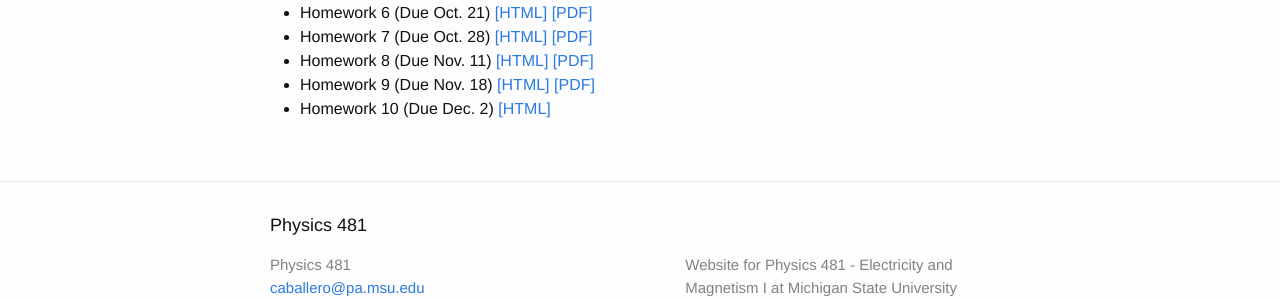
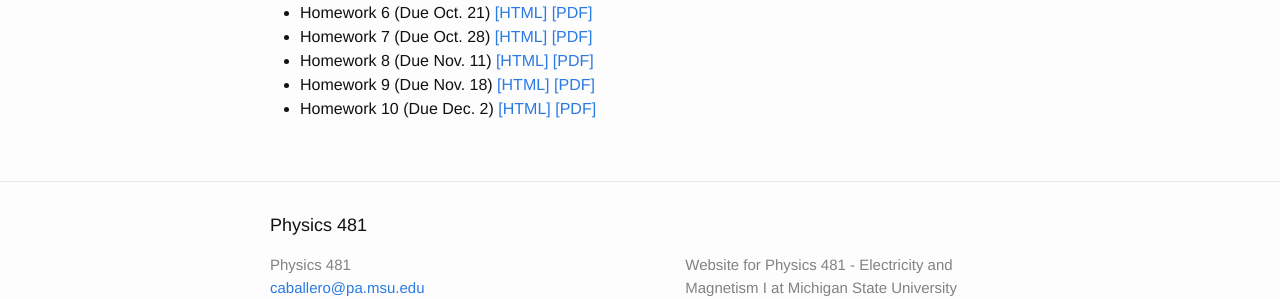
Before and after one commit to dannycab/phy481msu, a Jekyll site: the page built from assignments/list_of_assignments.md, in a window 1280 px wide. Shown: the part 283-582 px from the top of the page. Built offline with Jekyll 4.4.1, drawn with Linux system fonts in a browser that asks for light colours.

Commit message:
updated list

```diff
--- a/assignments/list_of_assignments.md
+++ b/assignments/list_of_assignments.md
@@ -13,4 +13,4 @@ permalink: ./assignments/index.html
 * Homework 7 (Due Oct. 28) [[HTML]](./homework7.html) [[PDF]](./homework7.pdf)
 * Homework 8 (Due Nov. 11) [[HTML]](./homework8.html) [[PDF]](./homework8.pdf)
 * Homework 9 (Due Nov. 18) [[HTML]](./homework9.html) [[PDF]](./homework9.pdf)
-* Homework 10 (Due Dec. 2) [[HTML]](./homework10.html)
+* Homework 10 (Due Dec. 2) [[HTML]](./homework10.html) [[PDF]](./homework10.pdf)
```
